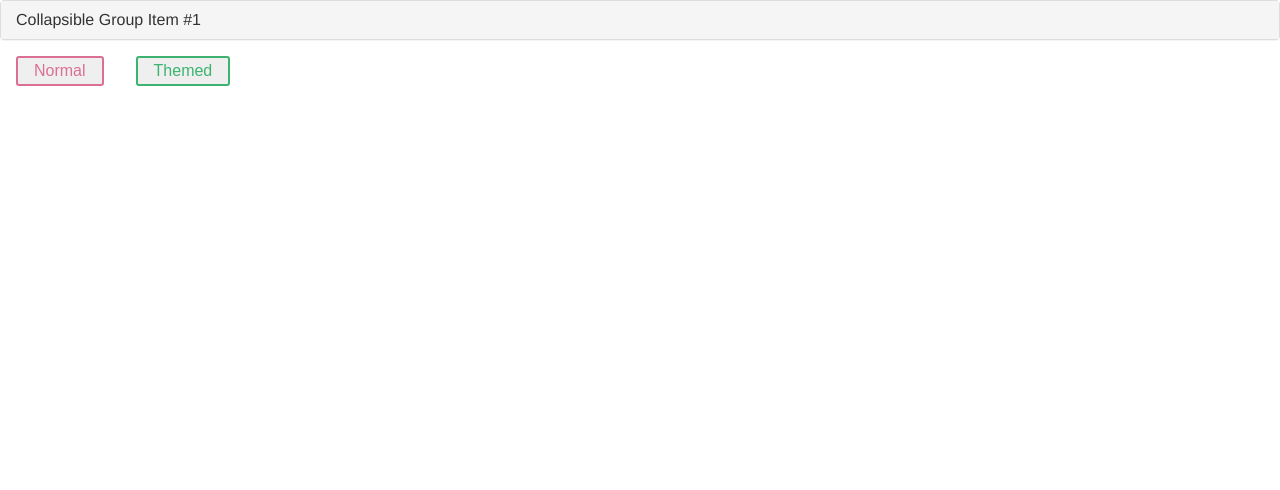
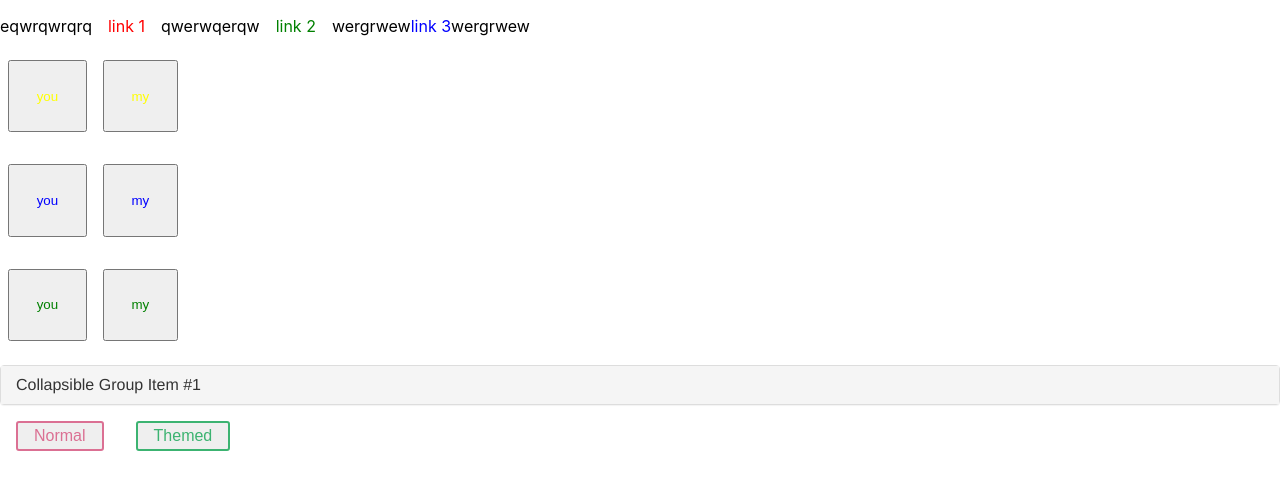
Before and after one commit to lugithub/l-styled-components, a React (Create React App) app: page / in a window 1280 px wide. Shown: the top 490 px of the page. Built offline with nearby package versions, Linux system fonts and the light colour scheme.

Commit message:
parent specifies childrens styles, Home example

```diff
--- a/src/App.js
+++ b/src/App.js
@@ -6,6 +6,8 @@ import styled, {
 } from 'styled-components/macro';
 
 import PanelGroup from './PanelGroup';
+import Parent from './components/Parent';
+import Home from './components/Home';
 
 // Define our button, but with the use of props.theme this time
 const Button = styled.button`
@@ -26,12 +28,22 @@ Button.defaultProps = {
   },
 };
 
+const Dog = Parent(`color: yellow`);
+const Cat = Parent(`color: blue`);
+const Fish = Parent(``);
+
 export default function App() {
   const [theme, setTheme] = useState({
     main: 'mediumseagreen',
   });
   return (
     <>
+      <Home />
+      <div style={{ color: 'green' }}>
+        <Dog />
+        <Cat />
+        <Fish />
+      </div>
       <PanelGroup />
       <Button>Normal</Button>
 
--- /dev/null
+++ b/src/components/Home.js
@@ -0,0 +1,29 @@
+import React from 'react';
+import styled from 'styled-components/macro';
+import Intro from './Intro';
+import MyLink from './MyLink';
+
+const StyledHome = styled.div`
+  .link1 {
+    color: red;
+    margin: 1em;
+  }
+
+  .link2 {
+    color: green;
+    margin: 1em;
+  }
+`;
+
+const Home = () => (
+  <StyledHome>
+    <Intro>
+      eqwrqwrqrq
+      <MyLink className="link1">link 1</MyLink>qwerwqerqw
+      <MyLink className="link2">link 2</MyLink>wergrwew
+      <MyLink>link 3</MyLink>wergrwew
+    </Intro>
+  </StyledHome>
+);
+
+export default Home;
--- /dev/null
+++ b/src/components/Intro.js
@@ -0,0 +1,5 @@
+import styled from 'styled-components/macro';
+
+const Intro = styled.p``;
+
+export default Intro;
--- /dev/null
+++ b/src/components/MyButton.js
@@ -0,0 +1,17 @@
+import styled from 'styled-components/macro';
+
+const MyButton = overRides => styled.button`
+  color: inherit;
+  padding: 2em;
+
+  ${overRides()}
+`;
+
+export const YButton = overRides => styled.button`
+  color: inherit;
+  padding: 2em;
+
+  ${overRides}
+`;
+
+export default MyButton;
--- /dev/null
+++ b/src/components/MyLink.js
@@ -0,0 +1,7 @@
+import styled from 'styled-components/macro';
+
+const MyLink = styled.a`
+  color: blue;
+`;
+
+export default MyLink;
--- /dev/null
+++ b/src/components/Parent.js
@@ -0,0 +1,33 @@
+import React from 'react';
+import styled from 'styled-components/macro';
+import MyButton, { YButton } from './MyButton';
+
+function overRide() {
+  return `
+  `;
+}
+
+const X = MyButton(overRide);
+const Y = YButton(`
+
+`);
+
+const StyledParent = overRide => styled.p`
+  button {
+    margin: 8px;
+  }
+
+  ${overRide}
+`;
+
+const Parent = overRide => () => {
+  const Super = StyledParent(overRide);
+  return (
+    <Super>
+      <Y>you</Y>
+      <X>my</X>
+    </Super>
+  );
+};
+
+export default Parent;
```
